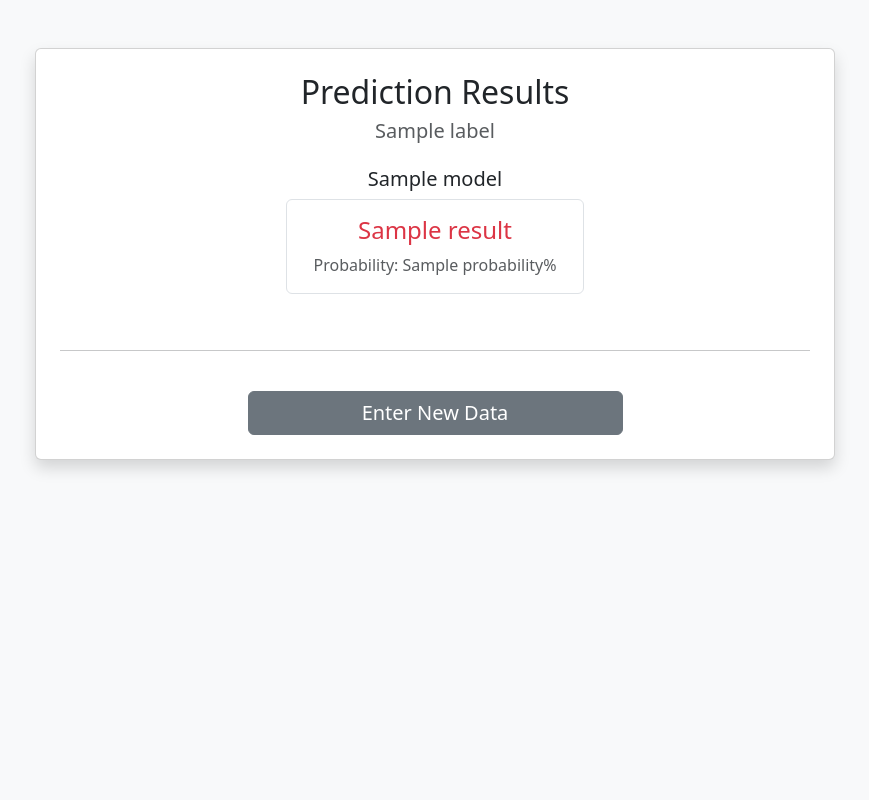
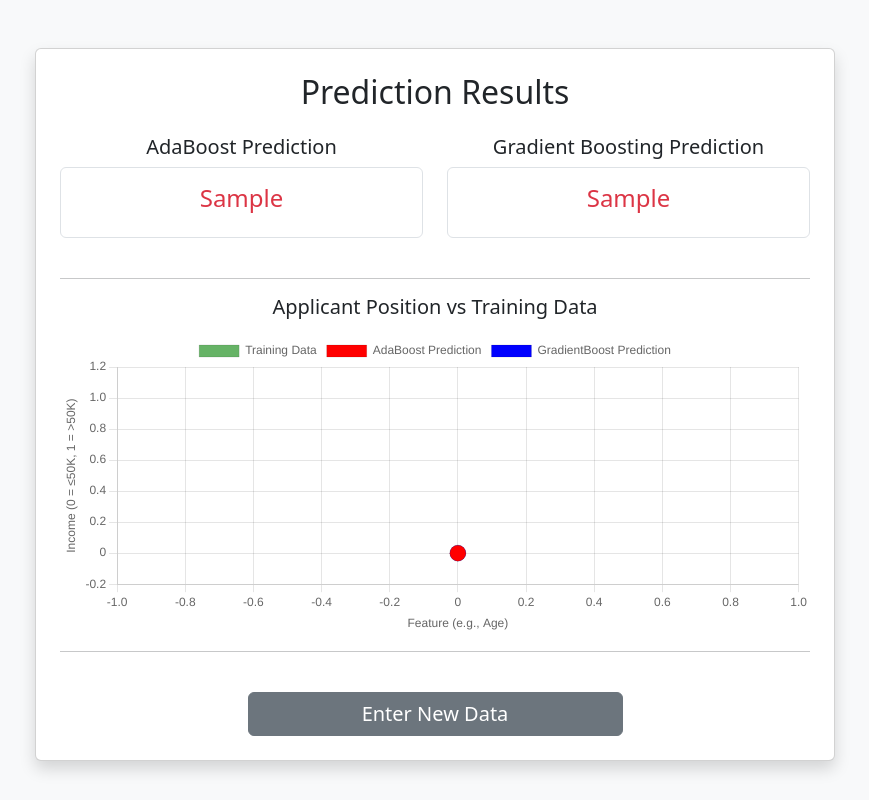
Before and after one commit to mina-sawiris/charity-ml-donors, a Flask app: template GUI/templates/result.html in a window 1280 px wide. Shown: the whole page, without its empty margins (205-1074 px from the left). Run offline with Flask 3, Linux system fonts and the light colour scheme; the template is opened without the code that fills it: most values are stand-ins (such as "Sample title", 1, 10 or a date in 2020); parts of the project's set-up code (start-up, migrations or seed data) failed here and were passed over.

Commit message:
added by Nema

```diff
--- a/GUI/app.py
+++ b/GUI/app.py
@@ -1,6 +1,7 @@
 import logging
 import os
 import sys
+import json
 
 HERE = os.path.dirname(os.path.abspath(__file__))
 ROOT = os.path.dirname(HERE)
@@ -47,8 +48,40 @@
             **form_context(error="Something went wrong on our side. Please try again.", form=request.form),
         ), 500
 
-    label, outcome = summarize(results)
-    return render_template("result.html", results=results, label=label, outcome=outcome, inputs=request.form)
+    ada_pred = ""
+    gb_pred = ""
+    ada_pred_numeric = 0
+    gb_pred_numeric = 0
+
+    for r in results:
+        if "AdaBoost" in r["model"]:
+            ada_pred_numeric = r["prediction"]
+            ada_pred = ">50K" if ada_pred_numeric == 1 else "<=50K"
+        elif "Gradient" in r["model"]:
+            gb_pred_numeric = r["prediction"]
+            gb_pred = ">50K" if gb_pred_numeric == 1 else "<=50K"
+
+    try:
+        user_x = float(request.form.get("age", 30))
+    except (ValueError, TypeError):
+        user_x = 30
+
+    train_points = [
+        {"x": 22, "y": 0}, {"x": 25, "y": 0}, {"x": 28, "y": 0},
+        {"x": 35, "y": 0}, {"x": 42, "y": 0}, {"x": 38, "y": 1},
+        {"x": 45, "y": 1}, {"x": 50, "y": 1}, {"x": 60, "y": 1}
+    ]
+    train_points_json = json.dumps(train_points)
+
+    return render_template(
+        "result.html",
+        ada_pred=ada_pred,
+        gb_pred=gb_pred,
+        ada_pred_numeric=ada_pred_numeric,
+        gb_pred_numeric=gb_pred_numeric,
+        user_x=user_x,
+        train_points=train_points_json
+    )
 
 @app.route("/health")
 def health():
--- a/GUI/templates/result.html
+++ b/GUI/templates/result.html
@@ -4,6 +4,7 @@
     <meta charset="UTF-8">
     <title>CharityML Prediction Results</title>
     <link href="https://cdn.jsdelivr.net/npm/bootstrap@5.3.0/dist/css/bootstrap.min.css" rel="stylesheet">
+    <script src="https://cdn.jsdelivr.net/npm/chart.js"></script>
 </head>
 
 <body class="bg-light">
@@ -11,23 +12,80 @@
 <div class="container mt-5">
     <div class="card shadow p-4" style="max-width: 800px; margin: auto;">
 
-        <h2 class="text-center mb-2">Prediction Results</h2>
+        <h2 class="text-center mb-4">Prediction Results</h2>
 
-        <h5 class="text-center text-muted mb-4">{{ label }}</h5>
-
-        <div class="row text-center mb-4 justify-content-center">
-            {% for r in results %}
-            <div class="col-md-5 mx-2 mb-3">
-                <h5>{{ r.model }}</h5>
+        <!-- Two predictions side by side -->
+        <div class="row text-center mb-4">
+            <div class="col-md-6">
+                <h5>AdaBoost Prediction</h5>
                 <div class="p-3 border rounded bg-white">
-                    <h4 class="{{ 'text-success' if r.prediction == 1 else 'text-danger' }}">
-                        {{ r.label }}
+                    <h4 class="{{ 'text-success' if ada_pred == '>50K' else 'text-danger' }}">
+                        {{ ada_pred }}
                     </h4>
-                    <p class="mb-0 text-muted">Probability: {{ r.probability }}%</p>
                 </div>
             </div>
-            {% endfor %}
+
+            <div class="col-md-6">
+                <h5>Gradient Boosting Prediction</h5>
+                <div class="p-3 border rounded bg-white">
+                    <h4 class="{{ 'text-success' if gb_pred == '>50K' else 'text-danger' }}">
+                        {{ gb_pred }}
+                    </h4>
+                </div>
+            </div>
         </div>
+
+        <hr>
+
+        <!-- Chart -->
+        <h5 class="text-center mb-3">Applicant Position vs Training Data</h5>
+
+        <!-- التعديل هنا: وضع الرسمة داخل div بأبعاد ثابتة -->
+        <div style="position: relative; height: 300px; width: 100%;">
+            <canvas id="resultChart"></canvas>
+        </div>
+
+        <script>
+            const trainPoints = {{ train_points | safe }};
+            const userX = {{ user_x }};
+            const adaY = {{ ada_pred_numeric }};
+            const gbY = {{ gb_pred_numeric }};
+
+            const ctx = document.getElementById('resultChart').getContext('2d');
+
+            new Chart(ctx, {
+                type: 'scatter',
+                data: {
+                    datasets: [
+                        {
+                            label: 'Training Data',
+                            data: trainPoints,
+                            backgroundColor: 'rgba(0, 128, 0, 0.6)'
+                        },
+                        {
+                            label: 'AdaBoost Prediction',
+                            data: [{x: userX, y: adaY}],
+                            backgroundColor: 'rgba(255, 0, 0, 1)',
+                            pointRadius: 8
+                        },
+                        {
+                            label: 'GradientBoost Prediction',
+                            data: [{x: userX, y: gbY}],
+                            backgroundColor: 'rgba(0, 0, 255, 1)',
+                            pointRadius: 8
+                        }
+                    ]
+                },
+                options: {
+                    responsive: true,
+                    maintainAspectRatio: false, // التعديل هنا للسماح للرسمة بملء المساحة
+                    scales: {
+                        x: { title: { display: true, text: 'Feature (e.g., Age)' } },
+                        y: { title: { display: true, text: 'Income (0 = ≤50K, 1 = >50K)' }, min: -0.2, max: 1.2 }
+                    }
+                }
+            });
+        </script>
 
         <hr>
 
```
